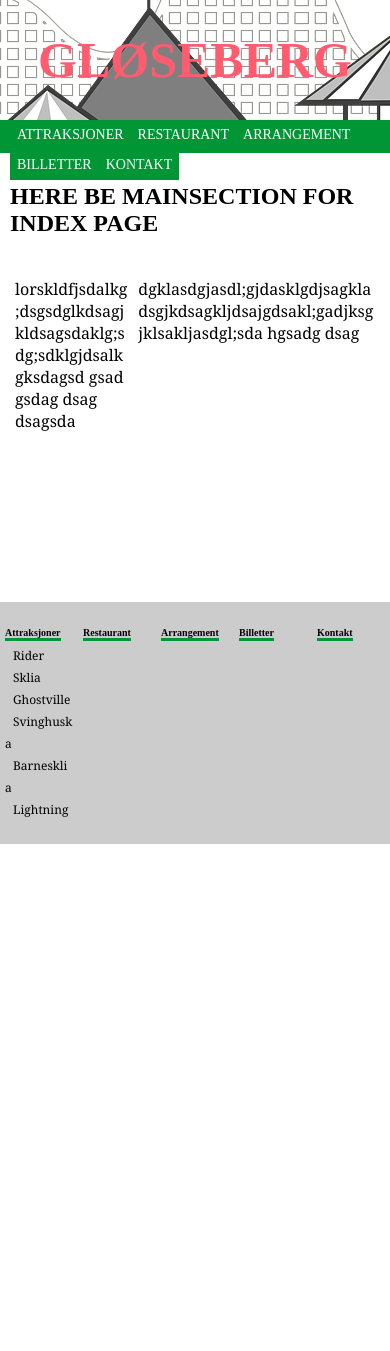
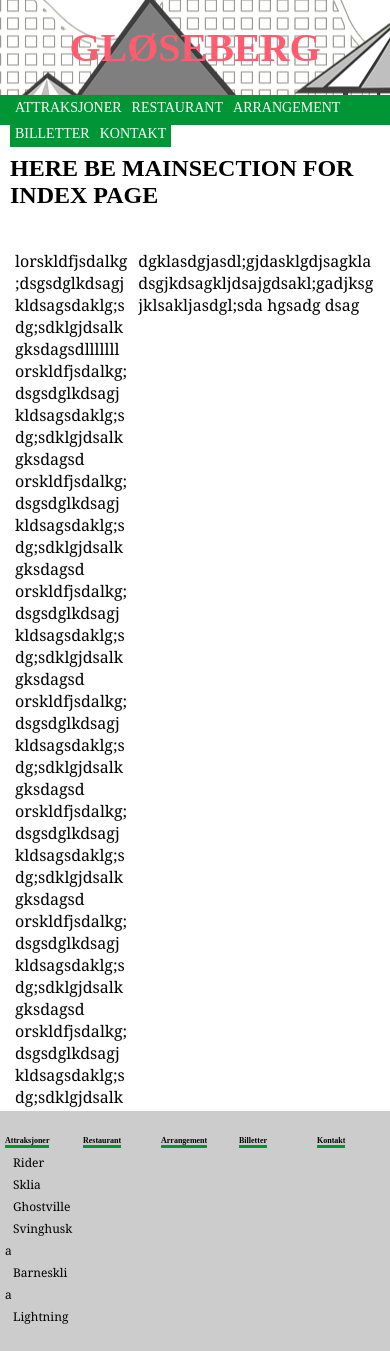
Before and after one commit to hakloev/IT2805-webtek, a Flask app: page / in a window 390 px wide. Before the commit the page ends 844 px from the top, so only its background shows below. Run offline with Flask 2, Linux system fonts and the light colour scheme; some web fonts are replaced.

Commit message:
fixed media queries for phones

```diff
--- a/static/style.css
+++ b/static/style.css
@@ -180,44 +180,6 @@ ul > li > ul > li {
     font-weight: bold;
 }
 
-/* Media queries */
-
-@media only screen and (max-width: 1110px) {
-
-}
-
-@media only screen and (max-width: 979px) {
-    #namebrand {
-        line-height: 100px;
-        height: 100px;
-        font-size: 50px;
-    }
-    #wrapper {
-        width: 100%;
-    }
-    nav {
-        height: 33px;
-    }
-    nav ul li a {
-        font-size: 14px;
-        padding: 7px;
-    }
-    nav ul li {
-    }
-    footer h4 {
-        font-size: 10px;
-    }
-}
-
-@media only screen and (min-width: 320px) and (max-width: 568px) {
-    #wrapper {
-        width: 100%;
-    }
-    nav ul li {
-
-    }
-}
-
 /* Grid system */
 
 .row {
@@ -284,3 +246,49 @@ ul > li > ul > li {
 .cf {
     *zoom: 1;
 }
+
+/* Media queries */
+
+@media all and (max-width: 1000px) and (min-width: 569px) {
+    #namebrand {
+        line-height: 100px;
+        height: 100px;
+        font-size: 50px;
+    }
+    #wrapper {
+        width: 100%;
+    }
+    nav {
+        height: 33px;
+    }
+    nav ul li a {
+        font-size: 14px;
+        padding: 7px;
+    }
+    nav ul li {
+    }
+    footer h4 {
+        font-size: 10px;
+    }
+}
+
+@media all and (max-width: 568px) and (min-width: 320px) {
+    #namebrand {
+        line-height: 75px;
+        height: 75px;
+        font-size: 40px;
+    }
+    #wrapper {
+        width: 100%;
+    }
+    nav {
+        height: 30px;
+    }
+    nav ul li a {
+         font-size: 14px;
+         padding: 5px;
+    }
+    footer h4 {
+        font-size: 8px;
+    }
+}
--- a/templates/index.html
+++ b/templates/index.html
@@ -4,11 +4,13 @@
     <h1>HERE BE MAINSECTION FOR INDEX PAGE</h1>
     <div class="row">
         <div class="col33 cf">
-            <p>lorskldfjsdalkg;dsgsdglkdsagjkldsagsdaklg;sdg;sdklgjdsalkgksdagsd
-gsad
-gsdag
-dsag
-dsagsda</p>
+            <p>lorskldfjsdalkg;dsgsdglkdsagjkldsagsdaklg;sdg;sdklgjdsalkgksdagsdlllllllorskldfjsdalkg;dsgsdglkdsagjkldsagsdaklg;sdg;sdklgjdsalkgksdagsd
+orskldfjsdalkg;dsgsdglkdsagjkldsagsdaklg;sdg;sdklgjdsalkgksdagsd
+orskldfjsdalkg;dsgsdglkdsagjkldsagsdaklg;sdg;sdklgjdsalkgksdagsd
+orskldfjsdalkg;dsgsdglkdsagjkldsagsdaklg;sdg;sdklgjdsalkgksdagsd
+orskldfjsdalkg;dsgsdglkdsagjkldsagsdaklg;sdg;sdklgjdsalkgksdagsd
+orskldfjsdalkg;dsgsdglkdsagjkldsagsdaklg;sdg;sdklgjdsalkgksdagsd
+orskldfjsdalkg;dsgsdglkdsagjkldsagsdaklg;sdg;sdklgjdsalkgksdags</p>
         </div>
         <div class="col66 cf">
             <p>dgklasdgjasdl;gjdasklgdjsagkladsgjkdsagkljdsajgdsakl;gadjksgjklsakljasdgl;sda
```
